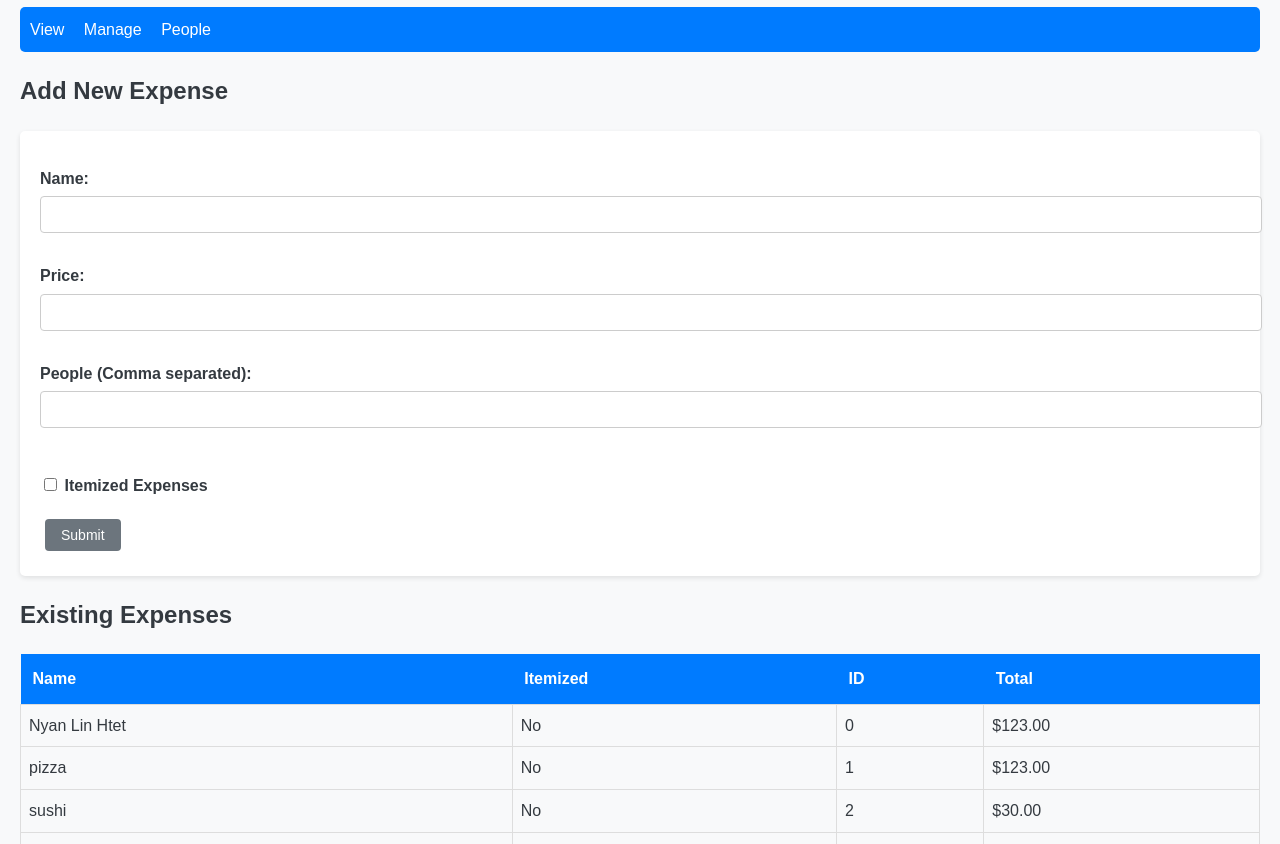
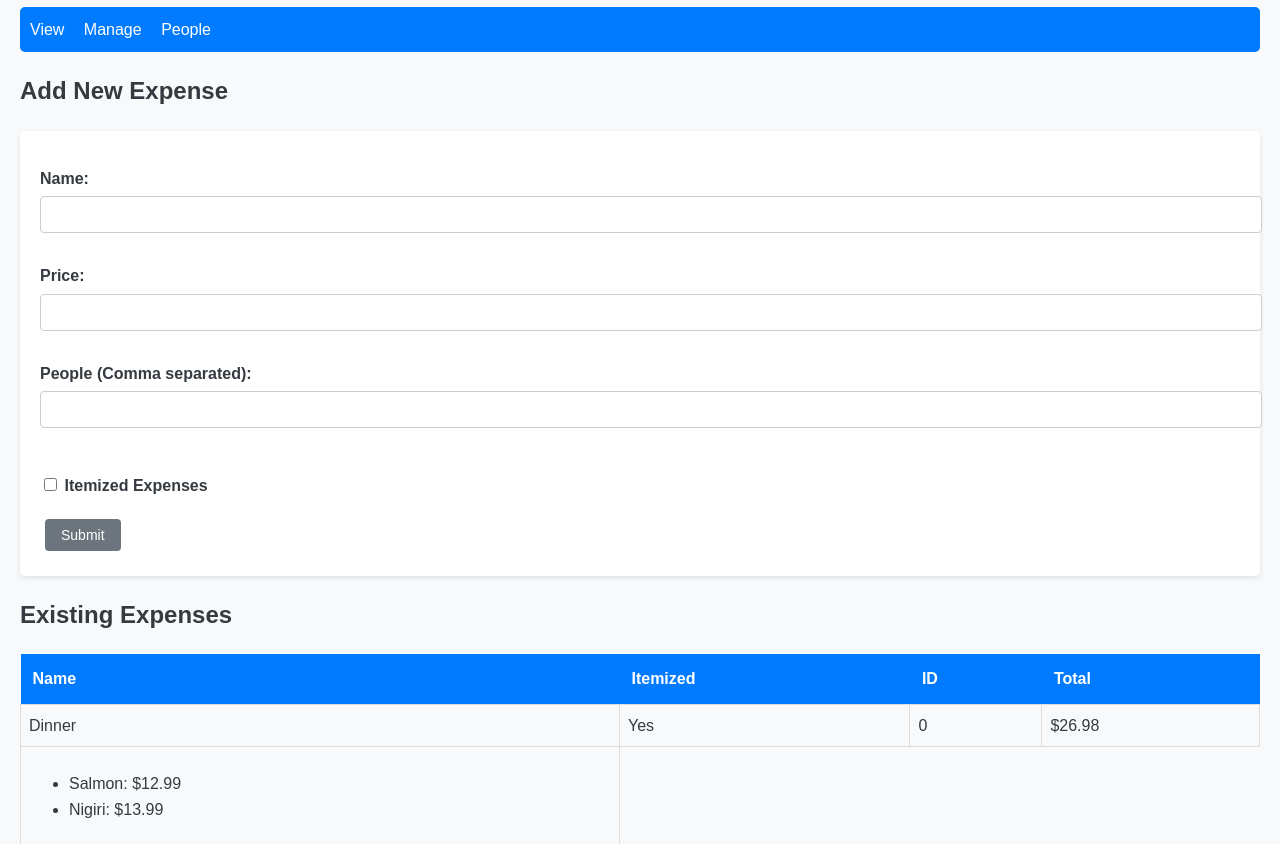
Before and after one commit to tnguyen101/BillSplitter, a website: page manage.html in a window 1280 px wide. Shown: the part 106-950 px from the top of the page. Drawn offline with Linux system fonts and the light colour scheme.

Commit message:
updated loadexpenses() to dynamically load the items of individual receipts

```diff
--- a/manage.html
+++ b/manage.html
@@ -188,6 +188,20 @@
             </tr>
         </thead>
         <tbody id="r_tableBody">
+            <tr>
+                <td onclick="this.querySelector('.dropdown').classList.toggle('show');">
+                    Sushi Dinner <button>Show Details</button>
+                    <div class='dropdown' style='display:none;'>
+                        <ul>
+                            <li>California Roll - $10.00</li>
+                            <li>Tuna Sashimi - $15.00</li>
+                            <li>Salmon Nigiri - $12.00</li>
+                            <li>Tempura Uramaki - $11.00</li>
+                            <li>Spicy Tuna Bowl - $20.00</li>
+                        </ul>
+                    </div>
+                </td>
+            </tr>
         </tbody>
     </table>
 
@@ -219,16 +233,35 @@
             .then(data => {
                 const r_tableBody = document.getElementById('r_tableBody');
                 r_tableBody.innerHTML = '';
-
                 data.receipts.forEach(expense => {
                     const row = document.createElement('tr');
-                    row.innerHTML = `
+                    const header_row = document.createElement('tr');
+                    header_row.innerHTML = `
                         <td>${expense.name}</td>
                         <td>${expense.itemized ? "Yes" : "No"}</td>
                         <td>${expense.id}</td>
                         <td>$${expense.total.toFixed(2)}</td>
                     `;
-                    r_tableBody.appendChild(row);
+                     /*receipt is NOT ITEMIZED*/
+                    if(!expense.itemized){
+                        r_tableBody.appendChild(header_row);
+                    }
+
+                    /*receipt is ITEMIZED*/
+                    else{
+                        const itemList = document.createElement('ul');
+                        expense.items.forEach(item => {
+                            const listItem = document.createElement('li');
+                            listItem.innerText = `${item.name}: $${item.price.toFixed(2)}`;
+                            itemList.appendChild(listItem);
+                        });
+
+                        const itemCell = document.createElement('td');
+                        itemCell.appendChild(itemList);
+                        r_tableBody.appendChild(header_row);
+                        row.appendChild(itemCell);
+                        r_tableBody.appendChild(row);
+                    }
                 });
             })
             .catch(error => console.error('Error fetching data:', error));
@@ -285,6 +318,13 @@
             .catch(error => console.error('Error adding receipt:', error));
         });
 
+        document.querySelectorAll('.dropdown').forEach(function(dropdown) {
+            dropdown.previousElementSibling.addEventListener('click', function() {
+                const display = dropdown.style.display;
+                dropdown.style.display = display === 'none' ? 'block' : 'none';
+            });
+        });
+
         window.onload = loadExpenses;
     </script>
 </body>
--- a/receipt_data2.json
+++ b/receipt_data2.json
@@ -1,18 +1,44 @@
 {
     "receipts": [
         {
-            "name": "Nyan Lin Htet",
-            "itemized": false,
+            "name": "Dinner",
+            "itemized": true,
             "id": 0,
             "items": [
                 {
                     "itemID": 0,
-                    "name": "Nyan Lin Htet",
-                    "price": 123.0,
-                    "people": "Travis,Nyan"
+                    "name": "Salmon",
+                    "price": 12.99,
+                    "people": [
+                        "Harris",
+                        "Travis"
+                    ]
+                },
+                {
+                    "itemID": 1,
+                    "name": "Nigiri",
+                    "price": 13.99,
+                    "people": [
+                        "Anthony",
+                        "Harris"
+                    ]
                 }
             ],
-            "total": 123.0
+            "group": [
+                {
+                    "name": "Harris",
+                    "owed": 13.49
+                },
+                {
+                    "name": "Travis",
+                    "owed": 6.495
+                },
+                {
+                    "name": "Anthony",
+                    "owed": 6.995
+                }
+            ],
+            "total": 26.98
         },
         {
             "name": "pizza",
@@ -22,124 +48,61 @@
                 {
                     "itemID": 0,
                     "name": "pizza",
-                    "price": 123.0,
-                    "people": "Travis,Nyan"
-                }
-            ],
-            "total": 123.0
-        },
-        {
-            "name": "sushi",
-            "itemized": false,
-            "id": 2,
-            "items": [
-                {
-                    "itemID": 0,
-                    "name": "sushi",
-                    "price": 30.0,
+                    "price": 14.99,
                     "people": [
-                        "Nyan",
-                        "Travis",
-                        "Anthony"
+                        "Harris",
+                        "Phyo",
+                        "Jack"
                     ]
                 }
             ],
             "group": [
                 {
-                    "name": "Nyan",
-                    "owed": 10.0
+                    "name": "Harris",
+                    "owed": 4.996666666666667
                 },
                 {
-                    "name": "Travis",
-                    "owed": 10.0
+                    "name": "Phyo",
+                    "owed": 4.996666666666667
                 },
                 {
-                    "name": "Anthony",
-                    "owed": 10.0
+                    "name": "Jack",
+                    "owed": 4.996666666666667
                 }
             ],
-            "total": 30.0
+            "total": 14.99
         },
         {
-            "name": "Pizza restaurant",
+            "name": "Lunch",
             "itemized": true,
-            "id": 3,
+            "id": 2,
             "items": [
                 {
                     "itemID": 0,
-                    "name": "Pepperoni",
-                    "price": 24,
+                    "name": "Fried rice",
+                    "price": 13.99,
                     "people": [
-                        "Travis",
-                        "Nyan"
+                        "Harris",
+                        "Travis"
                     ]
                 },
                 {
                     "itemID": 1,
-                    "name": "Cheese",
-                    "price": 18,
+                    "name": "Ramen",
+                    "price": 12.99,
                     "people": [
-                        "Nyan"
+                        "Jack",
+                        "Harris"
                     ]
                 }
             ],
             "group": [
                 {
-                    "name": "Nyan",
-                    "owed": 30.0
-                },
-                {
-                    "name": "Travis",
-                    "owed": 12.0
+                    "name": "Harris",
+                    "owed": 13.49
                 }
             ],
-            "total": 42
-        },
-        {
-            "name": "Sushi restaurant",
-            "itemized": true,
-            "id": 4,
-            "items": [
-                {
-                    "itemID": 0,
-                    "name": "Salmond",
-                    "price": 10,
-                    "people": [
-                        "Anthony"
-                    ]
-                },
-                {
-                    "itemID": 1,
-                    "name": "Tuna",
-                    "price": 10,
-                    "people": [
-                        "Nyan"
-                    ]
-                },
-                {
-                    "itemID": 2,
-                    "name": "Rolls",
-                    "price": 10,
-                    "people": [
-                        "Travis"
-                    ]
-                }
-            ],
-            "group": [
-                {
-                    "name": "Nyan",
-                    "owed": 10.0
-                },
-                {
-                    "name": "Travis",
-                    "owed": 10.0
-                },
-                {
-                    "name": "Anthony",
-                    "owed": 10.0
-                }
-            ],
-            "total": 30
+            "total": 26.98
         }
     ]
 }
```
Also changed, not shown: 1 other file.
